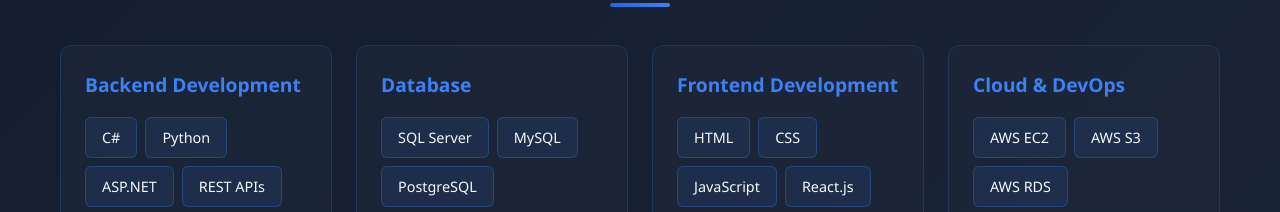
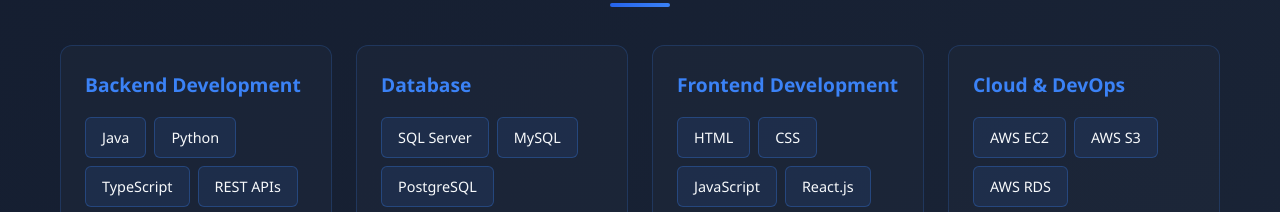
Before and after one commit to sainathmadadi511/sainathmadadi.github.io, a plain HTML site: page index.html in a window 1280 px wide. Shown: the part 2185-2397 px from the top of the page. Drawn offline with Linux system fonts and the light colour scheme.

Commit message:
Skills changes

```diff
--- a/index.html
+++ b/index.html
@@ -572,9 +572,9 @@
                 <div class="skill-category">
                     <h3>Backend Development</h3>
                     <div class="skill-tags">
-                        <span class="skill-tag">C#</span>
+                        <span class="skill-tag">Java</span>
                         <span class="skill-tag">Python</span>
-                        <span class="skill-tag">ASP.NET</span>
+                        <span class="skill-tag">TypeScript</span>
                         <span class="skill-tag">REST APIs</span>
                         <span class="skill-tag">Microservices</span>
                     </div>
```
